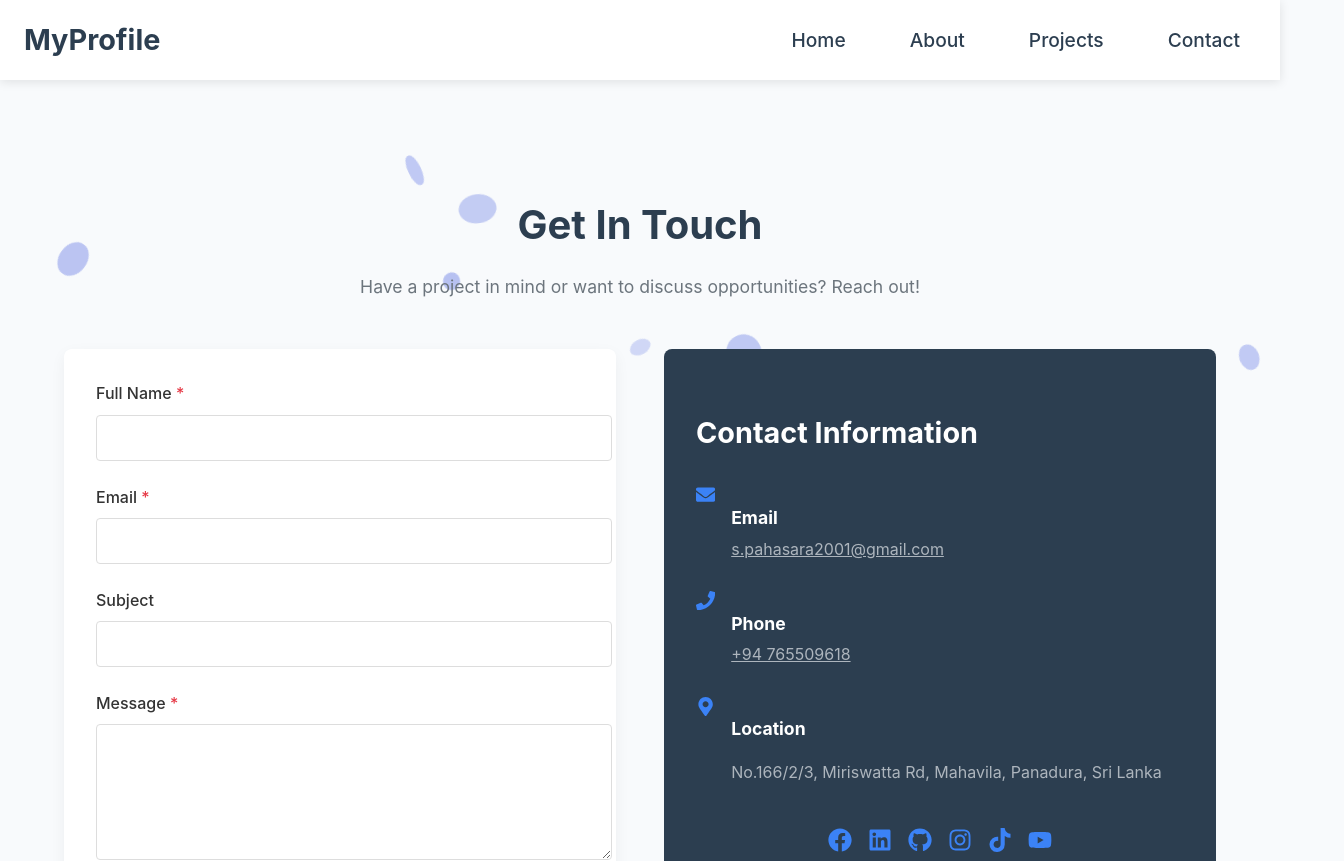
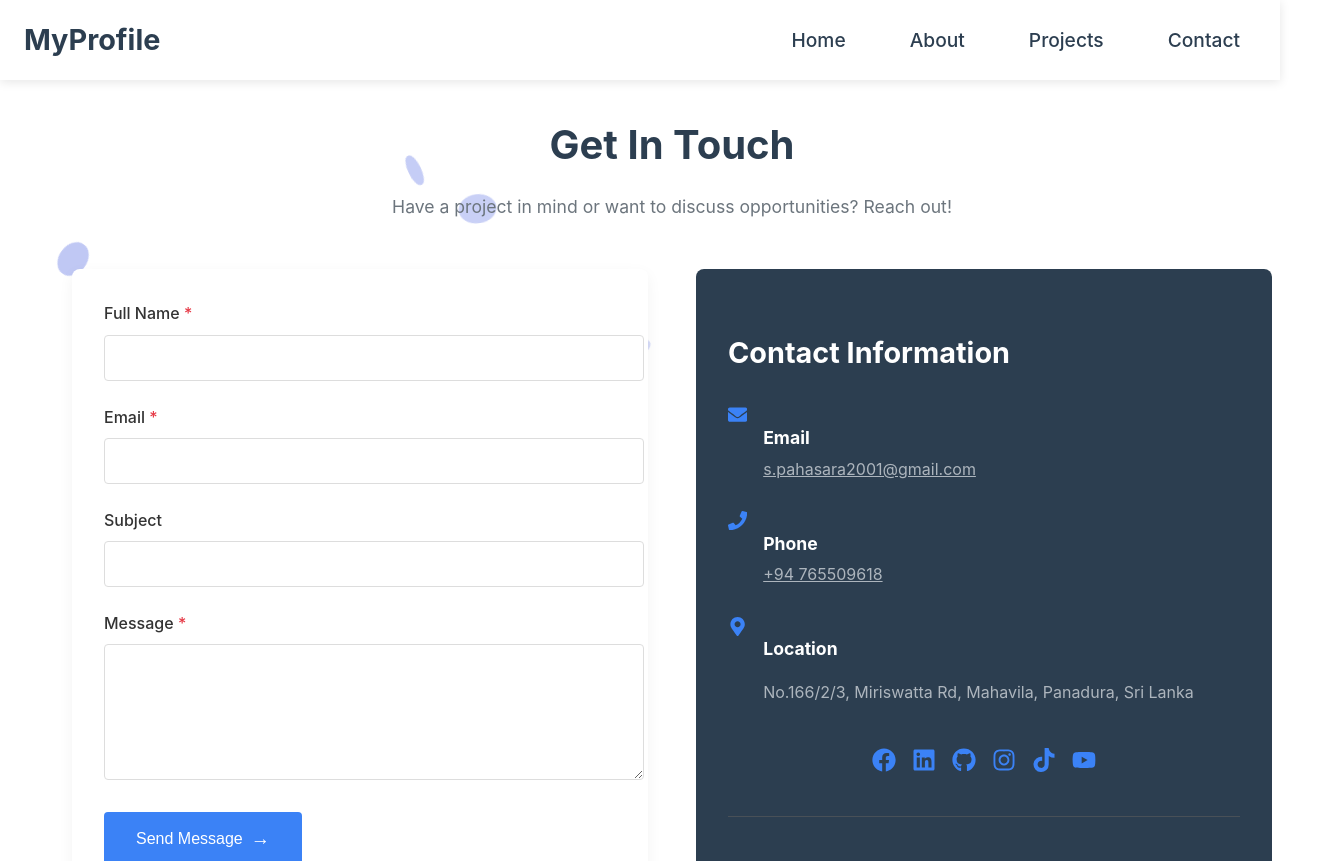
Before and after one commit to SandunPahasara/My-Portfolio-Web-site, a React (Create React App) app: page /contact in a window 1280 px wide. Shown: the top 861 px of the page, 1344 px wide, since content can reach past the window. Built offline with nearby package versions, Linux system fonts and the light colour scheme.

Commit message:
Refactor CSS for improved light and dark mode support with enhanced color variables and transitions

```diff
--- a/src/App.css
+++ b/src/App.css
@@ -9,19 +9,83 @@
   --success: #10b981;      /* Green */
   --warning: #f59e0b;      /* Yellow */
   --danger: #ef4444;       /* Red */
+
+  /* Light mode colors */
+  --bg-primary: #ffffff;
+  --bg-secondary: #f8fafc;
+  --text-primary: #1e293b;
+  --text-secondary: #64748b;
+  --border-color: #e2e8f0;
+  --card-bg: #ffffff;
+  --shadow: rgba(0, 0, 0, 0.1);
+  --theme-toggle-border: #e0e0e0;
+  --theme-toggle-hover-bg: rgba(0, 0, 0, 0.05);
+  --theme-toggle-hover-border: #3b82f6;
+  --theme-icon-color: #333;
+}
+
+/* Dark mode colors */
+[data-theme="dark"] {
+  --bg-primary: #0f172a;
+  --bg-secondary: #1e293b;
+  --text-primary: #f1f5f9;
+  --text-secondary: #cbd5e1;
+  --border-color: #334155;
+  --card-bg: #1e293b;
+  --shadow: rgba(0, 0, 0, 0.3);
+  --theme-toggle-border: #4b5563;
+  --theme-toggle-hover-bg: rgba(255, 255, 255, 0.1);
+  --theme-toggle-hover-border: #f59e0b;
+  --theme-icon-color: #f1f5f9;
 }
 
 body {
   font-family: 'Inter', -apple-system, BlinkMacSystemFont, sans-serif;
   line-height: 1.6;
-  color: var(--dark);
-  background-color: var(--light);
+  color: var(--text-primary);
+  background-color: var(--bg-primary);
   -webkit-font-smoothing: antialiased;
+  transition: background-color 0.3s ease, color 0.3s ease;
+}
+
+.app-container {
+  position: relative;
+  min-height: 100vh;
+  width: 100%;
+}
+
+.main-content {
+  position: relative;
+  z-index: 1;
+  min-height: 100vh;
+}
+
+.main-content section {
+  min-height: 100vh;
+  width: 100%;
+  scroll-snap-align: start;
+  position: relative;
+}
+
+nav, .navbar {
+  position: fixed;
+  top: 0;
+  left: 0;
+  right: 0;
+  z-index: 100;
+  background-color: var(--bg-primary);
+  box-shadow: 0 2px 10px var(--shadow);
+}
+
+footer, .footer {
+  position: relative;
+  z-index: 10;
 }
 
 /* Add smooth scrolling */
 html {
   scroll-behavior: smooth;
+  scroll-snap-type: y proximity;
 }
 @import url('https://fonts.googleapis.com/css2?family=Inter:wght@400;500;600;700&display=swap');
 @media (max-width: 1024px) {
```
